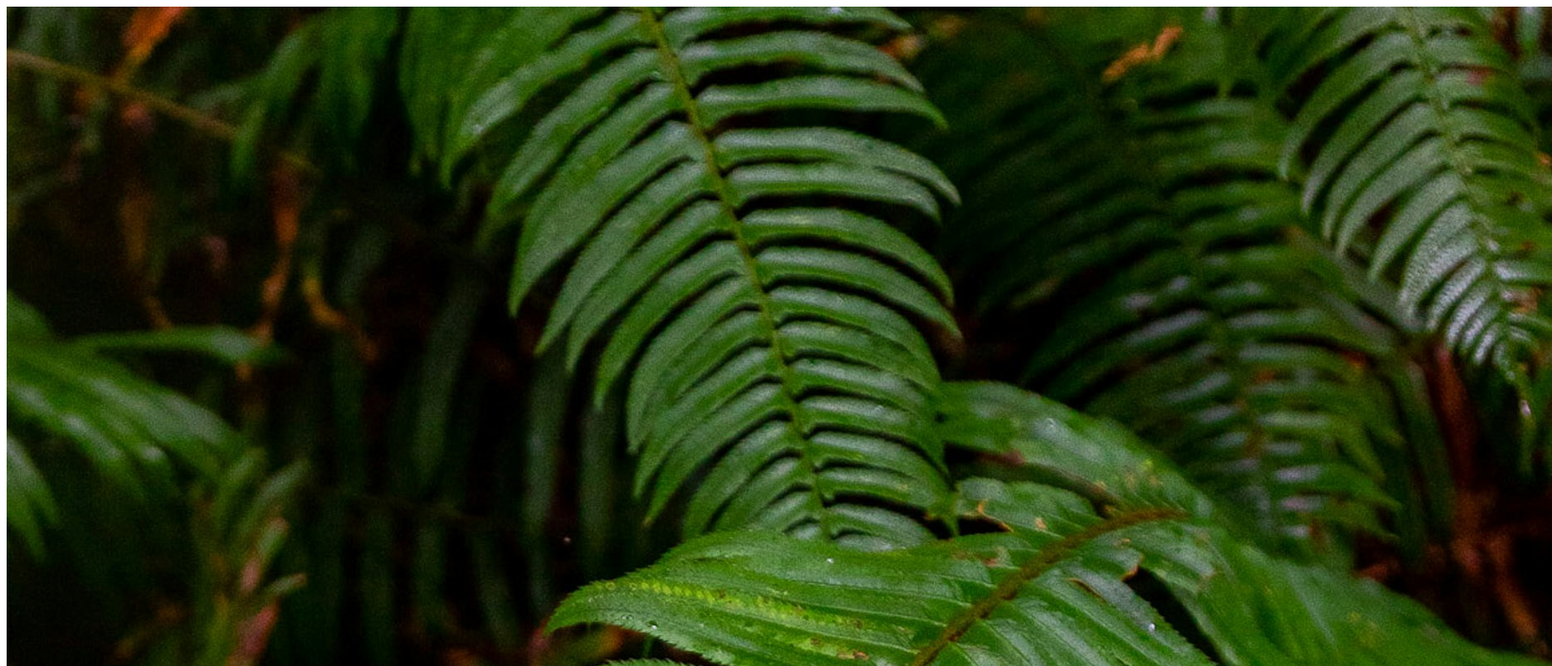
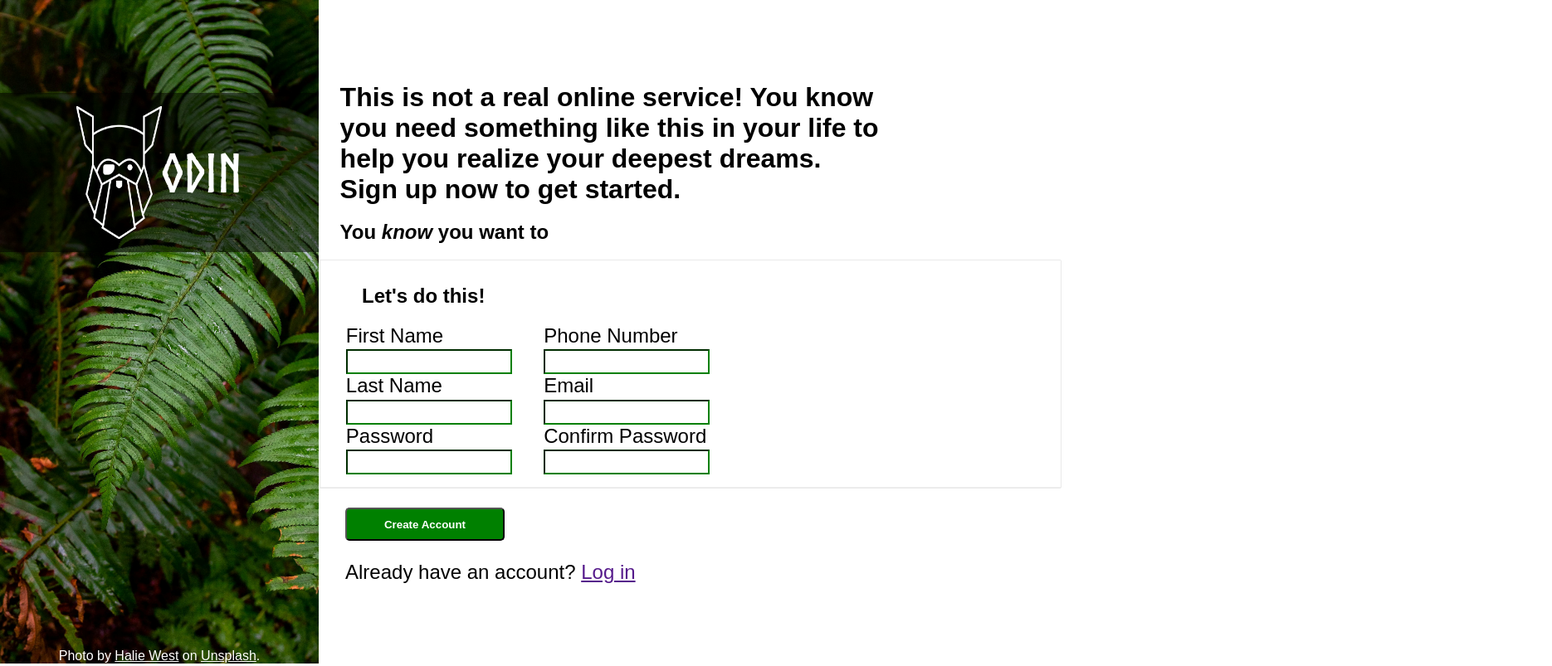
Before and after one commit to TruongQuocAnh76/Sign-up-form, a plain HTML site: page index.html in a window 1280 px wide. Shown: the top 803 px of the page at 83% size, 1870 px wide, since content can reach past the window. Drawn offline with Linux system fonts and the light colour scheme; files whose address does not match are found by name.

Commit message:
finish the webpage

```diff
--- a/index.html
+++ b/index.html
@@ -4,42 +4,70 @@
     <meta charset="UTF-8" />
     <meta name="viewport" content="width=device-width, initial-scale=1.0" />
     <title>Sign-up</title>
+    <link rel="stylesheet" href="style.css" />
+    <script src="script.js" defer></script>
   </head>
   <body>
+    <div style="background-image: url('res/halie-west-25xggax4bSA-unsplash.jpg'); background-size: cover;">
+      <div class="logo">
+        <img src="res/odin-lined.png" />
+        <p>Odin</p>
+      </div>
+      <p class="credit">Photo by <a style="color: white" href="https://unsplash.com/@haliewestphoto">Halie West</a> on <a href="https://unsplash.com/photos/25xggax4bSA" style="color: white">Unsplash</a>.</p>
+    </div>
     <div>
-      <img src="res/halie-west-25xggax4bSA-unsplash.jpg"/>
-      <img src="res/odin-lined.png"/>
-    </div>
-    <h2>
+      <h2 style="margin-left: 2vw; margin-bottom: 0; font-size: 2rem; margin-right: 17vw;">
         This is not a real online service! You know you need something like this
         in your life to help you realize your deepest dreams. Sign up now to get
         started.
       </h2>
-    <h2>You <em> know </em> you want to</h2>
+      <h2 style="margin-left: 2vw; font-size: 1.5rem;margin-right: 17vw;">You <em> know </em> you want to</h2>
       <form action="" method="post">
         <fieldset>
-        <legend>Let's do this!</legend>
-
+          <h2 style="margin-left: 2rem; font-size: 1.5rem;">Let's do this!</h2>
+          <div>
+            <div style="margin-left: 1vw;" class="field_group1">
+              <div>
                 <label for="first_name">First Name</label>
                 <input type="text" id="first_name" name="firstName" />
+              </div>
 
+              <div>
                 <label for="last_name">Last Name</label>
                 <input type="text" id="last_name" name="lastName" />
+              </div>
 
+              <div class="password_div">
+                <label for="password">Password</label>
+                <input type="password" id="password" name="password" />
+              </div>
+            </div>
+
+            <div class="field_group2">
+              <div>
+                <label for="phone_num">Phone Number</label>
+                <input type="text" id="phone_num" name="phoneNumber" />
+              </div>
+
+              <div>
                 <label for="email">Email</label>
                 <input type="email" id="email" name="email" />
+              </div>
 
-        <label for="phone_num">Phone Number</label>
-        <input type="text" id="phone_num" name="phoneNumber" />
-
-        <label for="password">Password</label>
-        <input type="password" id="password" name="password" />
-
+              <div>
                 <label for="confirm_passwd">Confirm Password</label>
-        <input type="password" id="confirm_passwd" name="confirmPasswd" />
+                <input
+                  type="password"
+                  id="confirm_passwd"
+                  name="confirmPasswd"
+                />
+              </div>
+            </div>
+          </div>
         </fieldset>
-      <button>Create Account</button>
-      <p>Already have an account? <a href="">Log in</a></p>
+        <button style="margin-left: 2rem; margin-top: 1.5rem;">Create Account</button>
+        <p style="margin-left: 2rem;">Already have an account? <a href="">Log in</a></p>
       </form>
+    </div>
   </body>
 </html>
--- /dev/null
+++ b/style.css
@@ -0,0 +1,94 @@
+@font-face {
+    font-family: 'Norse Bold';
+    src: url(fonts/norse-bold-webfont.woff) format('woff'),
+         url('fonts/norse-bold-webfont.woff2') format('woff2')
+}
+html,body {
+    margin: 0;
+}
+body {
+    width: 100vw;
+    height: 100vh;
+  font-family: 'Arial', Times, serif;
+  display: grid;
+  grid-template-columns: 30vw 70vw;
+  margin-top: 0;
+  margin-left: 0;
+  margin-bottom: 0;
+  font-size: 1.5rem;
+  height: 100vh;
+
+}
+
+body > div:first-child {
+    display: flex;
+    align-items: end;
+    justify-content: center;
+}
+
+.logo{
+    position: absolute;
+    top: 14vh;
+    left: 0;
+    width: 30vw;
+    display: flex;
+    justify-content: center;
+    align-items: center;
+    background-color: rgba(0, 0, 0, 0.5);
+}
+.logo img{
+    height: 20vh;
+    width: 8vw;
+    display: block;
+}
+.logo > p{
+    font-family: 'Norse Bold';
+    font-size: 5vw;
+    color: white;
+}
+.credit {
+    margin: 0;
+    color: white;
+    font-size: 1rem;
+}
+
+body > div:nth-child(2) {
+  display: flex;
+  flex-direction: column;
+  justify-content: center;
+}
+
+label {
+    display: block;
+}
+fieldset > div:nth-child(2) {
+    display: flex;
+    gap: 3vw;
+}
+fieldset {
+    border-width: 0px 0 1px 0;
+    box-shadow: 0px 0px 1px 0px rgba(0, 0, 0, 0.5);
+}
+input {
+    width: 15vw;
+    height: 3vh;
+    cursor: text;
+}
+
+button {
+    background-color: green;
+    color: white;
+    font-weight: bold;
+    border-radius: 5px;
+    width: 12rem;
+    height: 2.5rem;
+    cursor: pointer;
+}
+
+input:valid {
+    border-color: green;
+}
+
+input:invalid {
+    border-color: red;
+}
```
Lines whose indentation alone changed are shown as unchanged.
